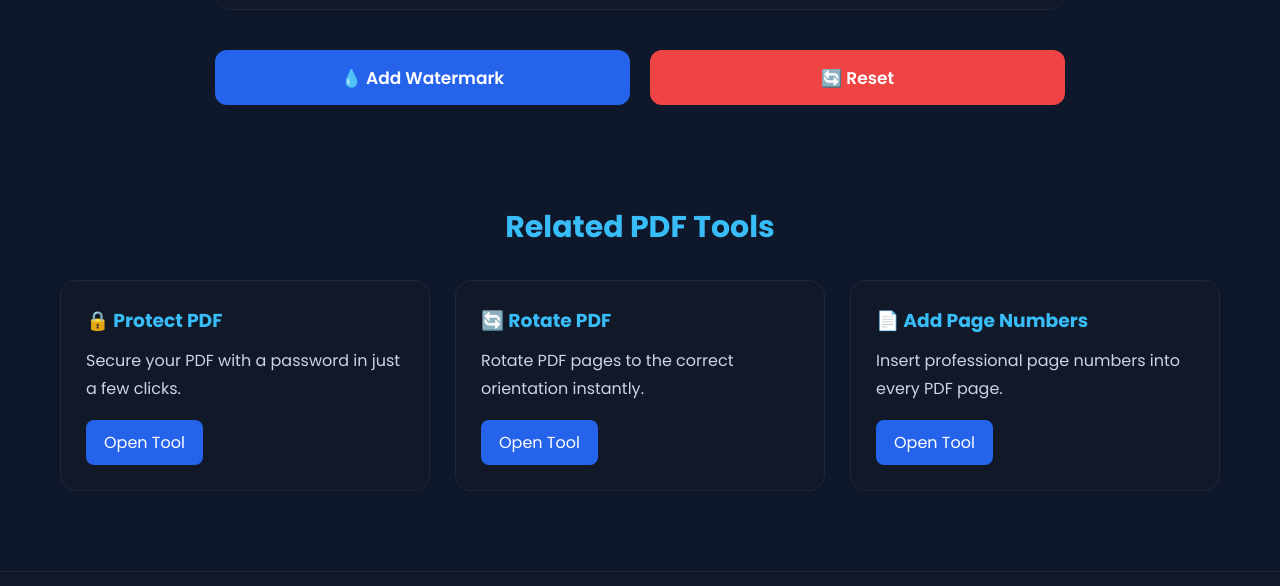
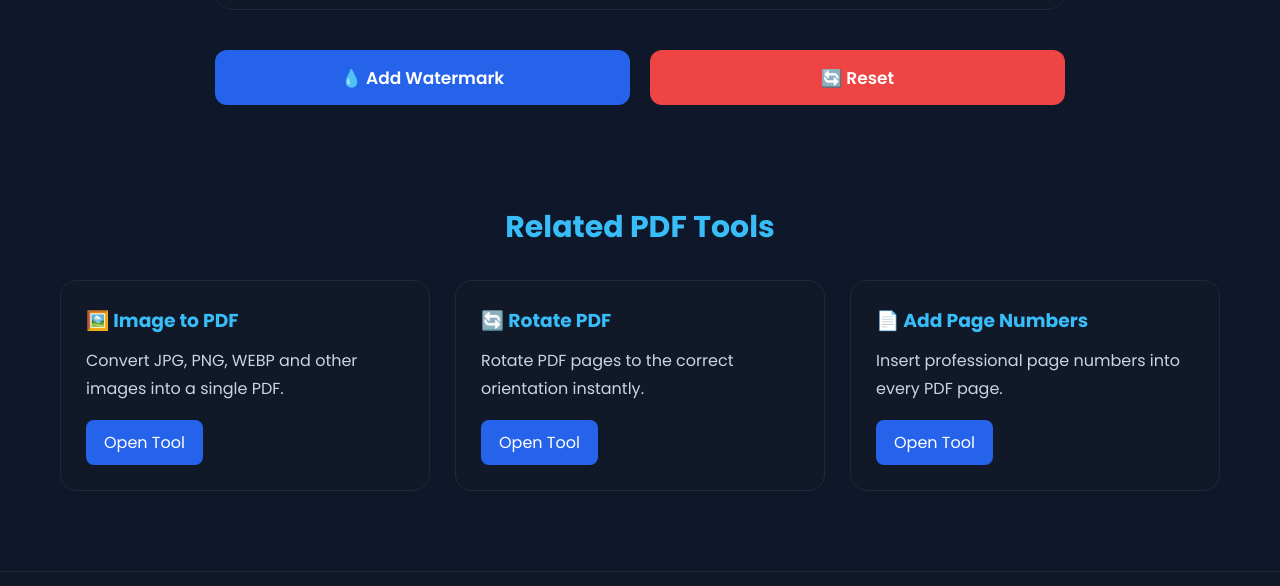
Before and after one commit to toolversehub-web/toolversehub, a website: page tools/pdf_tools/watermark_pdf/index.html in a window 1280 px wide. Shown: the part 1991-2577 px from the top of the page. Drawn offline with Linux system fonts and the light colour scheme.

Commit message:
Update index.html

```diff
--- a/tools/pdf_tools/watermark_pdf/index.html
+++ b/tools/pdf_tools/watermark_pdf/index.html
@@ -422,17 +422,17 @@ Related PDF Tools
 
 <h3>
 
-🔒 Protect PDF
+🖼️ Image to PDF
 
 </h3>
 
 <p>
 
-Secure your PDF with a password in just a few clicks.
+Convert JPG, PNG, WEBP and other images into a single PDF.
 
 </p>
 
-<a href="../protect_pdf/index.html">
+<a href="../image_to_pdf/index.html">
 
 Open Tool
 
```
